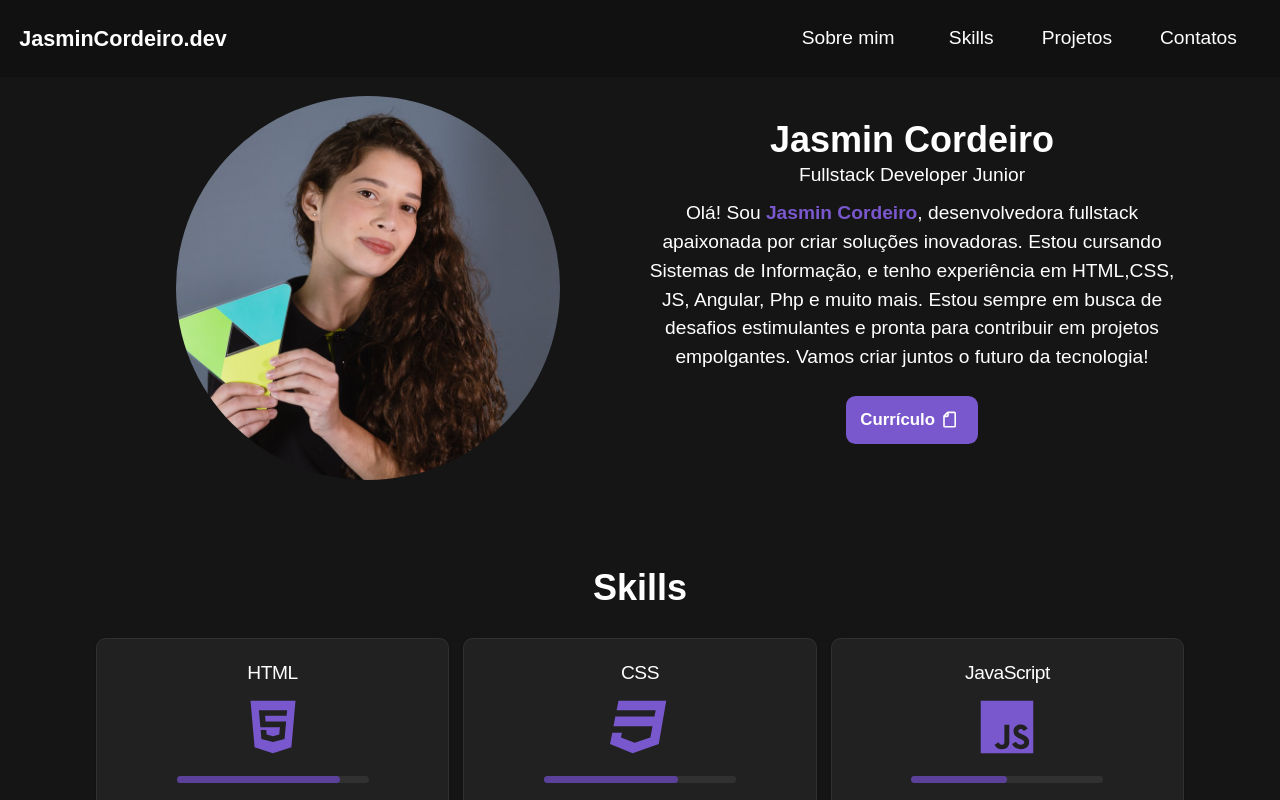
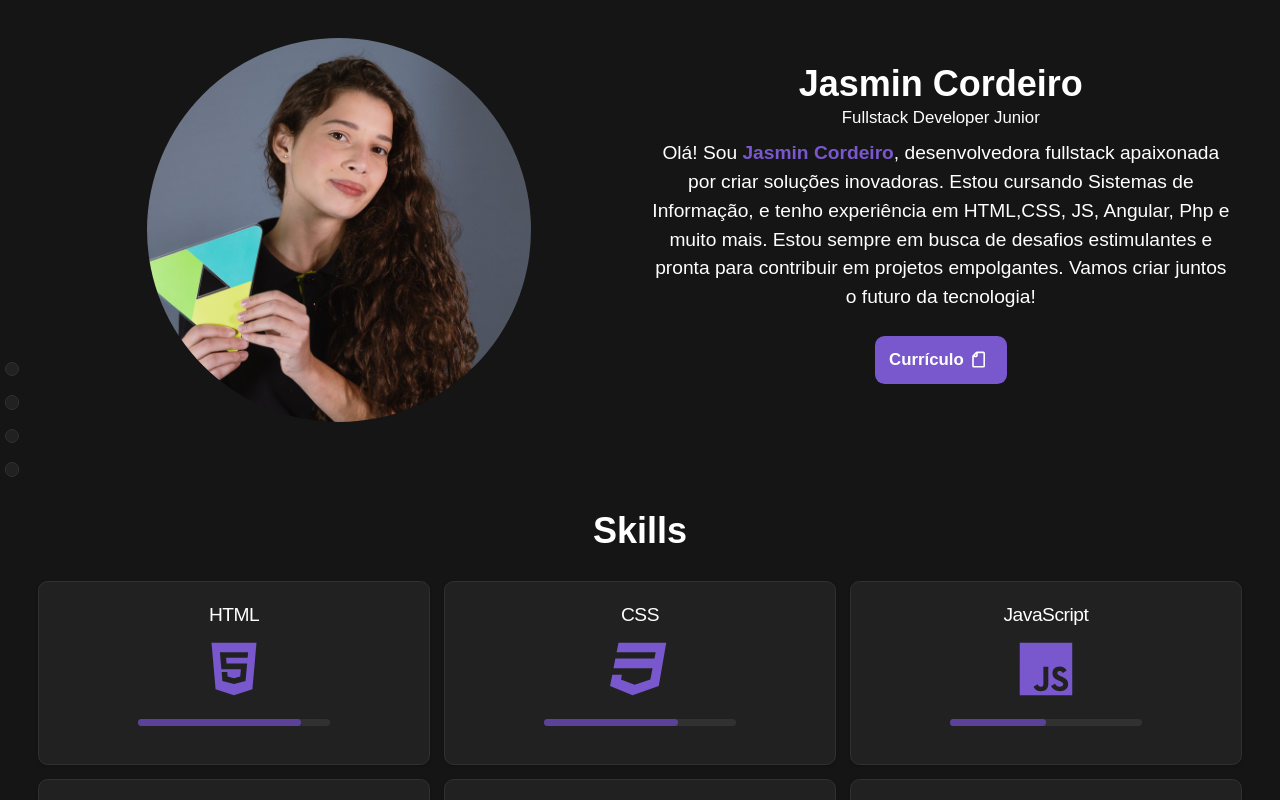
Before and after one commit to JasminCordeiro/PortfolioAngular, an Angular app: page / in a window 1280 px wide. Shown: the top 800 px of the page. Built offline with nearby package versions, Linux system fonts and the light colour scheme.

Commit message:
new "header"

```diff
--- a/src/app/components/carousel/carousel.component.html
+++ b/src/app/components/carousel/carousel.component.html
@@ -1,5 +1,5 @@
 <div class=" text-center">
-  <h1 id="projetos"class="text-3xl font-bold">Projetos</h1>
+  <h1 id="projetos"  class="text-3xl font-bold">Projetos</h1>
 
   <!-- Conteúdo do carrossel -->
   <div class="flex flex-col md:flex-row mt-4 justify-between items-center">
--- a/src/app/components/home/home.component.html
+++ b/src/app/components/home/home.component.html
@@ -1,19 +1,42 @@
 
-<app-header></app-header>
+<!-- <app-header></app-header> -->
 
 
-<!-- header com indicador
- <aside class="fixed flex-col  h-full left-0 z-40">
+<!-- header com indicador-->
+  <aside class="fixed flex flex-col justify-center items-center h-full left-0 z-40">
 
-  <span class="flex w-3 h-3 m-2 me-3 bg-gray-200 rounded-full"></span>
-  <span class="flex w-3 h-3 m-2 me-3 bg-gray-200 rounded-full"></span>
-  <span class="flex w-3 h-3 m-2 me-3 bg-gray-200 rounded-full"></span>
-  <span class="flex w-3 h-3 m-2 me-3 bg-gray-200 rounded-full"></span>
+    <div>
+      <a data-tooltip-target="tooltip-right1" data-tooltip-placement="right" class="flex w-3 h-3 my-2 md:mx-1 bg-mygray2 border border-mygray3 hover:border-mypurple rounded-full" href="#sobreMim"></a>
+      <div id="tooltip-right1" role="tooltip" class="absolute z-10 invisible inline-block text-nowrap px-2 py-1 text-xs font-medium text-white bg-mygray3 rounded-lg border border-mypurple shadow-sm opacity-0 tooltip">
+      Sobre mim
+      <!-- <div class="tooltip-arrow" data-popper-arrow></div> -->
+      </div>
+    </div>
+    <div>
+      <a data-tooltip-target="tooltip-right2" data-tooltip-placement="right" class="flex w-3 h-3  my-2 md:mx-1 bg-mygray2 border border-mygray3 hover:border-mypurple rounded-full" href="#skills"></a>
+      <div id="tooltip-right2" role="tooltip" class="absolute z-10 invisible inline-block text-nowrap px-2 py-1 text-xs font-medium text-white bg-mygray3 rounded-lg border border-mypurple  shadow-sm opacity-0 tooltip">
+        Skills
+      <!-- <div class="tooltip-arrow" data-popper-arrow></div> -->
+      </div>
+    </div>
+    <div>
+      <a data-tooltip-target="tooltip-right3" data-tooltip-placement="right" class="flex w-3 h-3  my-2 md:mx-1 bg-mygray2 border border-mygray3 hover:border-mypurple rounded-full" href="#projetos"></a>
+      <div id="tooltip-right3" role="tooltip" class="absolute z-10 invisible inline-block text-nowrap px-2 py-1 text-xs font-medium text-white bg-mygray3 rounded-lg border border-mypurple shadow-sm opacity-0 tooltip">
+        Projetos
+      <!-- <div class="tooltip-arrow" data-popper-arrow></div> -->
+      </div>
+    </div>
+    <div>
+      <a data-tooltip-target="tooltip-right4" data-tooltip-placement="right" class="flex w-3 h-3  my-2 md:mx-1 bg-mygray2 border border-mygray3 hover:border-mypurple rounded-full" href="#contatos"></a>
+      <div id="tooltip-right4" role="tooltip" class="absolute z-10 invisible inline-block text-nowrap px-2 py-1 text-xs font-medium text-white bg-mygray3 rounded-lg border border-mypurple shadow-sm opacity-0 tooltip">
+        Contatos
+      <!-- <div class="tooltip-arrow" data-popper-arrow></div> -->
+      </div>
+    </div>
 
+  </aside>
 
-  </aside> -->
-
-<main class="flex flex-col gap-2 text-mywhite md:m-16  sm:m-4">
+<main class="flex flex-col gap-2 text-mywhite sm:m-4">
 
 
   <div id="sobreMim" class="grid grid-cols-1 sm:grid-cols-2 p-4 md:mb-12   ">
@@ -27,7 +50,7 @@
     <div class="text-center">
         <h1  class="text-3xl font-bold">Jasmin Cordeiro</h1>
 
-        <h3 class="text-center">Fullstack Developer Junior</h3>
+        <h3 class="text-center text-sm">Fullstack Developer Junior</h3>
         <p class="p-2">Olá! Sou <strong class="text-mypurple">Jasmin Cordeiro</strong>, desenvolvedora fullstack apaixonada por criar soluções inovadoras. Estou cursando Sistemas de Informação, e tenho experiência em HTML,CSS, JS, Angular, Php  e muito mais. Estou sempre em busca de desafios estimulantes e pronta para contribuir em projetos empolgantes. Vamos criar juntos o futuro da tecnologia!</p>
         <a target="_blank" href="./assets/Jasmin-Cordeiro.pdf" download class="m-3 inline-flex items-center px-3 py-2 text-sm font-medium text-center text-white bg-mypurple rounded-lg hover:bg-mypurple-dark focus:ring-2 focus:outline-none focus:ring-mygray ">
           <b>Currículo</b>
--- a/src/index.html
+++ b/src/index.html
@@ -10,6 +10,8 @@
   <link href="https://fonts.googleapis.com/icon?family=Material+Icons" rel="stylesheet">
 </head>
 
+
+
 <body class="bg-mybg min-h-screen w-full">
 
 
```
